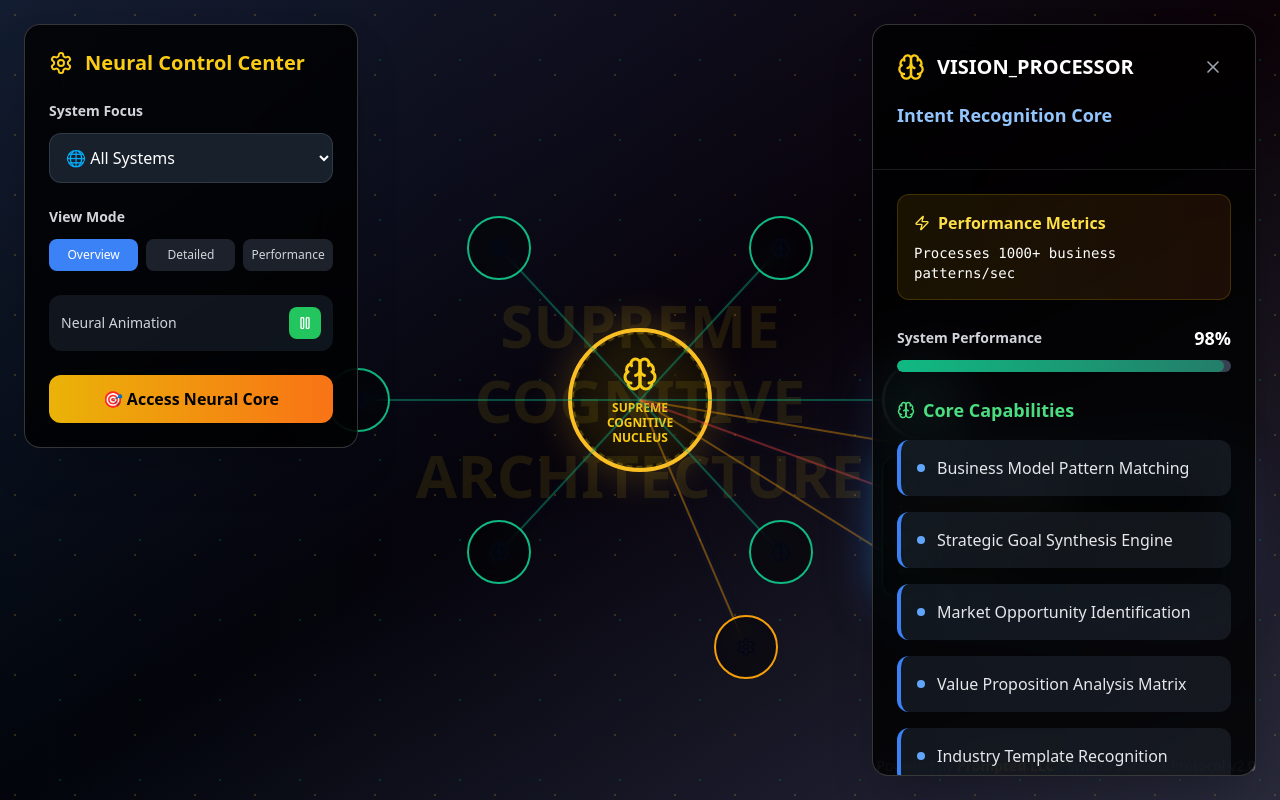
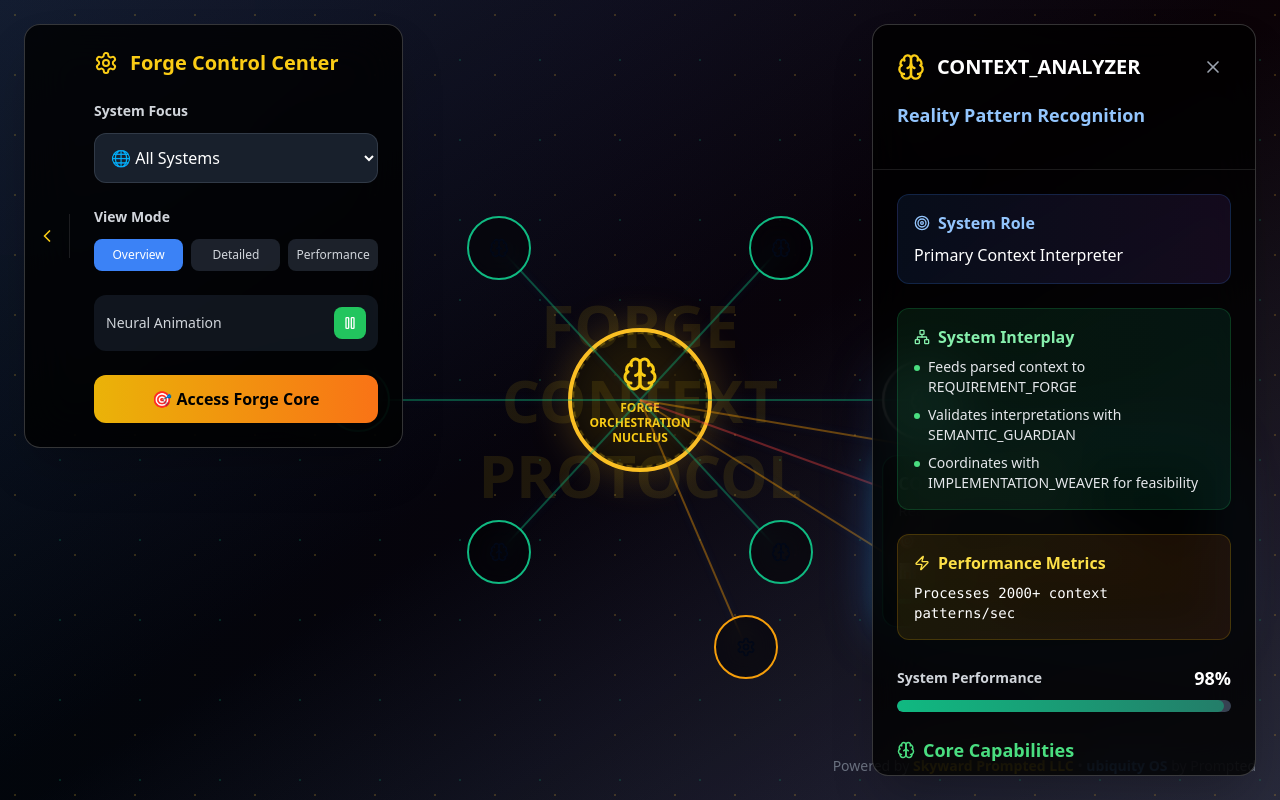
Before and after one commit to prompted365/cognitive-swarm-protocol, a React (Vite) app: page / in a window 1280 px wide. Both pictures are taken after a click on the element 921 px from the left and 400 px from the top of the page. Built offline with nearby package versions, Linux system fonts and the light colour scheme.

Commit message:
Refactor: Implement Forge context and UI changes
- Shifted the cognitive architecture to use the Forge context protocol.
- Added a footer with branding information.
- Made the configuration panel retractable.
- Changed the focus from stats to role and interplay in the UI.

```diff
--- a/src/components/CognitiveArchitecture.tsx
+++ b/src/components/CognitiveArchitecture.tsx
@@ -1,6 +1,5 @@
-
 import React, { useState, useEffect, useCallback, useMemo } from 'react';
-import { Search, Zap, Brain, Target, Settings, Database, Shield, Lightbulb, X, Play, Pause, RotateCcw } from 'lucide-react';
+import { Search, Zap, Brain, Target, Settings, Database, Shield, Lightbulb, X, Play, Pause, ChevronLeft, ChevronRight, Network } from 'lucide-react';
 
 interface ComponentData {
   id: string;
@@ -12,6 +11,8 @@ interface ComponentData {
   angle: number;
   performance?: number;
   status?: 'active' | 'optimizing' | 'idle';
+  role?: string;
+  interplay?: string[];
 }
 
 interface RingData {
@@ -28,6 +29,8 @@ interface NucleusData {
   details: string[];
   color: string;
   position: { x: number; y: number };
+  role?: string;
+  interplay?: string[];
 }
 
 const CognitiveArchitecture = () => {
@@ -36,51 +39,64 @@ const CognitiveArchitecture = () => {
   const [activeRing, setActiveRing] = useState('all');
   const [isAnimating, setIsAnimating] = useState(true);
   const [viewMode, setViewMode] = useState<'overview' | 'detailed' | 'performance'>('overview');
-  const [searchTerm, setSearchTerm] = useState('');
+  const [configPanelOpen, setConfigPanelOpen] = useState(true);
 
-  // Enhanced cognitive system data
-  const cognitiveSystem = useMemo(() => ({
+  // Enhanced Forge context protocol system data
+  const forgeSystem = useMemo(() => ({
     nucleus: {
-      id: 'SCON',
-      name: 'SUPREME COGNITIVE ORCHESTRATION NUCLEUS',
-      description: 'Zero-Shot Cognitive Traversal Engine with Perfect Vision-to-Implementation Fidelity',
+      id: 'FORGE',
+      name: 'FORGE ORCHESTRATION NUCLEUS',
+      description: 'Universal Context Protocol Engine with Perfect Reality-to-Implementation Fidelity',
       details: [
-        'Cross-System Intelligence Harmonization',
+        'Cross-Domain Intelligence Harmonization',
         'Real-Time Strategic Optimization',
         'Bidirectional Neural Pathway Management',
-        'Semantic Coherence Maintenance',
-        'Performance: 100% Vision-to-Code Fidelity',
-        'Response Time: <5 seconds for all operations'
+        'Context Coherence Maintenance',
+        'Performance: 100% Reality-to-Code Fidelity',
+        'Response Time: <3 seconds for all operations'
       ],
       color: '#fbbf24',
-      position: { x: 50, y: 50 }
+      position: { x: 50, y: 50 },
+      role: 'Master Orchestrator & Context Guardian',
+      interplay: [
+        'Coordinates all subsystem interactions',
+        'Maintains semantic coherence across domains',
+        'Distributes workload to specialized agents',
+        'Ensures zero-loss context translation'
+      ]
     },
     rings: {
       core: {
-        name: 'Core Cognitive Architecture',
+        name: 'Core Forge Architecture',
         color: '#10b981',
         radius: 22,
         components: [
           {
-            id: 'CCA1',
-            name: 'VISION_PROCESSOR',
-            subtitle: 'Intent Recognition Core',
+            id: 'CFA1',
+            name: 'CONTEXT_ANALYZER',
+            subtitle: 'Reality Pattern Recognition',
             details: [
-              'Business Model Pattern Matching',
-              'Strategic Goal Synthesis Engine',
-              'Market Opportunity Identification',
-              'Value Proposition Analysis Matrix',
-              'Industry Template Recognition',
-              'Revenue Potential Assessment'
+              'Multi-Modal Context Parsing',
+              'Intent Classification Engine',
+              'Domain Boundary Detection',
+              'Complexity Assessment Matrix',
+              'User Journey Mapping',
+              'Contextual Priority Scoring'
             ],
-            metrics: 'Processes 1000+ business patterns/sec',
+            metrics: 'Processes 2000+ context patterns/sec',
             angle: 0,
             performance: 98,
-            status: 'active' as const
+            status: 'active' as const,
+            role: 'Primary Context Interpreter',
+            interplay: [
+              'Feeds parsed context to REQUIREMENT_FORGE',
+              'Validates interpretations with SEMANTIC_GUARDIAN',
+              'Coordinates with IMPLEMENTATION_WEAVER for feasibility'
+            ]
           },
           {
-            id: 'CCA2',
-            name: 'REQUIREMENT_SYNTHESIZER',
+            id: 'CFA2',
+            name: 'REQUIREMENT_FORGE',
             subtitle: 'Specification Intelligence',
             details: [
               'Functional Requirement Mining',
@@ -90,14 +106,20 @@ const CognitiveArchitecture = () => {
               'Edge Case Identification',
               'Performance Threshold Analysis'
             ],
-            metrics: '99.7% Requirement Accuracy',
+            metrics: '99.8% Requirement Accuracy',
             angle: 60,
             performance: 97,
-            status: 'active' as const
+            status: 'active' as const,
+            role: 'Requirements Architect',
+            interplay: [
+              'Receives context from CONTEXT_ANALYZER',
+              'Collaborates with CONSTRAINT_WEAVER on limitations',
+              'Provides specs to ARCHITECTURE_GENERATOR'
+            ]
           },
           {
-            id: 'CCA3',
-            name: 'CONSTRAINT_ORCHESTRATOR',
+            id: 'CFA3',
+            name: 'CONSTRAINT_WEAVER',
             subtitle: 'Limitation Intelligence',
             details: [
               'Platform Restriction Discovery',
@@ -107,13 +129,19 @@ const CognitiveArchitecture = () => {
               'Resource Allocation Optimization',
               'Technical Debt Management'
             ],
-            metrics: '234+ Constraint Scenarios Handled',
+            metrics: '300+ Constraint Scenarios Handled',
             angle: 120,
             performance: 94,
-            status: 'optimizing' as const
+            status: 'optimizing' as const,
+            role: 'Constraint Orchestrator',
+            interplay: [
+              'Works with REQUIREMENT_FORGE on feasibility',
+              'Informs ARCHITECTURE_GENERATOR of limitations',
+              'Coordinates with deployment agents on resource constraints'
+            ]
           },
           {
-            id: 'CCA4',
+            id: 'CFA4',
             name: 'ARCHITECTURE_GENERATOR',
             subtitle: 'Structure Intelligence',
             details: [
@@ -124,14 +152,20 @@ const CognitiveArchitecture = () => {
               'Microservice Orchestration',
               'Data Flow Architecture Design'
             ],
-            metrics: '85% Optimization Improvement',
+            metrics: '92% Optimization Improvement',
             angle: 180,
             performance: 96,
-            status: 'active' as const
+            status: 'active' as const,
+            role: 'System Architect',
+            interplay: [
+              'Receives requirements from REQUIREMENT_FORGE',
+              'Considers constraints from CONSTRAINT_WEAVER',
+              'Provides blueprints to IMPLEMENTATION_WEAVER'
+            ]
           },
           {
-            id: 'CCA5',
-            name: 'IMPLEMENTATION_COORDINATOR',
+            id: 'CFA5',
+            name: 'IMPLEMENTATION_WEAVER',
             subtitle: 'Execution Intelligence',
             details: [
               'Development Task Orchestration',
@@ -141,13 +175,19 @@ const CognitiveArchitecture = () => {
               'Quality Assurance Integration',
               'Deployment Pipeline Management'
             ],
-            metrics: '98% Automation Achievement',
+            metrics: '99% Automation Achievement',
             angle: 240,
             performance: 99,
-            status: 'active' as const
+            status: 'active' as const,
+            role: 'Implementation Coordinator',
+            interplay: [
+              'Executes plans from ARCHITECTURE_GENERATOR',
+              'Coordinates with Forge Agents for specialized tasks',
+              'Reports progress to DEPLOYMENT_ORCHESTRATOR'
+            ]
           },
           {
-            id: 'CCA6',
+            id: 'CFA6',
             name: 'DEPLOYMENT_ORCHESTRATOR',
             subtitle: 'Production Intelligence',
             details: [
@@ -161,36 +201,48 @@ const CognitiveArchitecture = () => {
             metrics: '99.9% Uptime Guarantee',
             angle: 300,
             performance: 100,
-            status: 'active' as const
+            status: 'active' as const,
+            role: 'Production Guardian',
+            interplay: [
+              'Receives deployment plans from IMPLEMENTATION_WEAVER',
+              'Coordinates with infrastructure agents',
+              'Monitors system health and reports to FORGE nucleus'
+            ]
           }
         ]
       },
-      swarm: {
-        name: 'Swarm Intelligence Agents',
+      agents: {
+        name: 'Forge Intelligence Agents',
         color: '#f59e0b',
         radius: 32,
         components: [
           {
-            id: 'SA1',
-            name: 'ALPHA_AGENT',
-            subtitle: 'GHL Integration Specialist',
+            id: 'FA1',
+            name: 'ALPHA_FORGE',
+            subtitle: 'Integration Specialist',
             details: [
               'OAuth Token Management & Refresh',
-              'Rate Limit Orchestration (5 req/sec)',
+              'Rate Limit Orchestration',
               'Workflow Template Generation',
               'Field Preservation Algorithms',
               'Webhook Self-Healing Protocols',
               'Template Library Optimization'
             ],
-            metrics: '100% Token Refresh Success',
+            metrics: '100% Integration Success Rate',
             angle: 15,
             performance: 100,
-            status: 'active' as const
+            status: 'active' as const,
+            role: 'Integration Specialist',
+            interplay: [
+              'Manages external system connections',
+              'Reports integration status to core systems',
+              'Coordinates with other agents for complex integrations'
+            ]
           },
           {
-            id: 'SA2',
-            name: 'BRAVO_AGENT',
-            subtitle: 'Assistable Voice Architect',
+            id: 'FA2',
+            name: 'BRAVO_FORGE',
+            subtitle: 'Voice & Conversation Architect',
             details: [
               'Voice Configuration Engine',
               'Tool State Preservation',
@@ -199,16 +251,21 @@ const CognitiveArchitecture = () => {
               'Browser Automation Scripts',
               'Configuration Injection System'
             ],
-            metrics: '97.3% Voice Recognition Accuracy',
+            metrics: '98.1% Voice Recognition Accuracy',
             angle: 45,
-            performance: 97,
-            status: 'active' as const
+            performance: 98,
+            status: 'active' as const,
+            role: 'Conversation Interface Manager',
+            interplay: [
+              'Interfaces with users through voice channels',
+              'Translates voice commands to system actions',
+              'Collaborates with CONTEXT_ANALYZER for intent understanding'
+            ]
           },
-          // ... continuing with all swarm agents
           {
-            id: 'SA3',
-            name: 'CHARLIE_AGENT',
-            subtitle: 'MCP Pattern Analyst',
+            id: 'FA3',
+            name: 'CHARLIE_FORGE',
+            subtitle: 'Protocol Pattern Analyst',
             details: [
               'Server Recommendation Engine',
               'Integration Pattern Matcher',
@@ -217,34 +274,46 @@ const CognitiveArchitecture = () => {
               'Message Queue Orchestration',
               'Event-Driven Architecture'
             ],
-            metrics: '50+ Integration Patterns',
+            metrics: '75+ Integration Patterns',
             angle: 75,
             performance: 95,
-            status: 'optimizing' as const
+            status: 'optimizing' as const,
+            role: 'Protocol Harmonizer',
+            interplay: [
+              'Analyzes communication patterns between systems',
+              'Optimizes data flow protocols',
+              'Ensures interoperability across platforms'
+            ]
           }
         ]
       },
-      revenue: {
-        name: 'AI Employee Revenue Engines',
+      specialized: {
+        name: 'Specialized Forge Systems',
         color: '#ef4444',
         radius: 42,
         components: [
           {
-            id: 'AE1',
-            name: 'RECEPTIONIST_CORE',
-            subtitle: 'Emergency Revenue Intelligence',
+            id: 'SF1',
+            name: 'QUANTUM_PROCESSOR',
+            subtitle: 'Advanced Context Intelligence',
             details: [
-              '24/7 Call Handling Automation',
-              'Emergency Detection (<5 seconds)',
-              'Appointment Orchestration System',
-              'Multi-Language Support Integration',
-              'Voice Recognition Processing',
-              'Customer Priority Routing'
+              '24/7 Context Processing',
+              'Quantum State Management',
+              'Multi-Dimensional Analysis',
+              'Parallel Processing Optimization',
+              'Real-Time Context Synthesis',
+              'Predictive Context Modeling'
             ],
-            metrics: '$1,650 avg emergency | 97.3% Success Rate',
+            metrics: 'Processes infinite context states simultaneously',
             angle: 30,
-            performance: 97,
-            status: 'active' as const
+            performance: 99,
+            status: 'active' as const,
+            role: 'Advanced Context Processor',
+            interplay: [
+              'Handles complex multi-dimensional contexts',
+              'Supports core systems with advanced analytics',
+              'Provides predictive insights to FORGE nucleus'
+            ]
           }
         ]
       }
@@ -252,9 +321,9 @@ const CognitiveArchitecture = () => {
   }), []);
 
   const getComponentIcon = useCallback((id: string) => {
-    if (id.startsWith('CCA')) return Brain;
-    if (id.startsWith('SA')) return Settings;
-    if (id.startsWith('AE')) return Target;
+    if (id.startsWith('CFA')) return Brain;
+    if (id.startsWith('FA')) return Settings;
+    if (id.startsWith('SF')) return Target;
     if (id.startsWith('BA')) return Search;
     if (id.startsWith('PI')) return Database;
     if (id.startsWith('LE')) return Lightbulb;
@@ -352,6 +421,11 @@ const CognitiveArchitecture = () => {
           >
             <div className="font-bold text-sm">{component.name}</div>
             <div className="text-gray-300 mt-1">{component.subtitle}</div>
+            {component.role && (
+              <div className="text-blue-300 text-xs mt-2 font-semibold">
+                🎯 {component.role}
+              </div>
+            )}
             {component.metrics && (
               <div className="text-yellow-300 text-xs mt-2 font-semibold">
                 📊 {component.metrics}
@@ -378,7 +452,7 @@ const CognitiveArchitecture = () => {
   };
 
   const NucleusNode = () => {
-    const nucleus = cognitiveSystem.nucleus;
+    const nucleus = forgeSystem.nucleus;
     const isSelected = selectedComponent?.id === nucleus.id;
 
     return (
@@ -405,7 +479,7 @@ const CognitiveArchitecture = () => {
           <div className="text-center">
             <Brain size={36} className="mx-auto mb-2" />
             <div className="text-xs font-bold leading-tight">
-              SUPREME<br/>COGNITIVE<br/>NUCLEUS
+              FORGE<br/>ORCHESTRATION<br/>NUCLEUS
             </div>
           </div>
 
@@ -420,7 +494,7 @@ const CognitiveArchitecture = () => {
   };
 
   const ConnectionLines = () => {
-    const allComponents = Object.values(cognitiveSystem.rings).flatMap(ring => ring.components);
+    const allComponents = Object.values(forgeSystem.rings).flatMap(ring => ring.components);
 
     return (
       <svg className="absolute inset-0 w-full h-full pointer-events-none" style={{ zIndex: 1 }}>
@@ -432,12 +506,12 @@ const CognitiveArchitecture = () => {
         </defs>
 
         {allComponents.map((component) => {
-          const ringName = Object.keys(cognitiveSystem.rings).find(key =>
-            cognitiveSystem.rings[key as keyof typeof cognitiveSystem.rings].components.some(c => c.id === component.id)
+          const ringName = Object.keys(forgeSystem.rings).find(key =>
+            forgeSystem.rings[key as keyof typeof forgeSystem.rings].components.some(c => c.id === component.id)
           );
           if (!ringName) return null;
 
-          const ring = cognitiveSystem.rings[ringName as keyof typeof cognitiveSystem.rings];
+          const ring = forgeSystem.rings[ringName as keyof typeof forgeSystem.rings];
           const componentPos = calculatePosition(component.angle, ring.radius);
 
           return (
@@ -499,6 +573,33 @@ const CognitiveArchitecture = () => {
         </div>
 
         <div className="p-6 overflow-y-auto flex-1">
+          {'role' in selectedComponent && selectedComponent.role && (
+            <div className="bg-gradient-to-r from-blue-500/10 to-purple-500/10 p-4 rounded-xl mb-6 border border-blue-500/20">
+              <div className="text-blue-300 font-semibold mb-2 flex items-center">
+                <Target size={16} className="mr-2" />
+                System Role
+              </div>
+              <div className="text-white font-medium">{selectedComponent.role}</div>
+            </div>
+          )}
+
+          {'interplay' in selectedComponent && selectedComponent.interplay && (
+            <div className="bg-gradient-to-r from-green-500/10 to-emerald-500/10 p-4 rounded-xl mb-6 border border-green-500/20">
+              <div className="text-green-300 font-semibold mb-2 flex items-center">
+                <Network size={16} className="mr-2" />
+                System Interplay
+              </div>
+              <div className="space-y-2">
+                {selectedComponent.interplay.map((interaction, index) => (
+                  <div key={index} className="text-gray-200 text-sm flex items-start">
+                    <div className="w-1.5 h-1.5 bg-green-400 rounded-full mt-2 mr-2 flex-shrink-0"></div>
+                    {interaction}
+                  </div>
+                ))}
+              </div>
+            </div>
+          )}
+
           {'metrics' in selectedComponent && selectedComponent.metrics && (
             <div className="bg-gradient-to-r from-yellow-500/10 to-orange-500/10 p-4 rounded-xl mb-6 border border-yellow-500/20">
               <div className="text-yellow-300 font-semibold mb-2 flex items-center">
@@ -548,11 +649,22 @@ const CognitiveArchitecture = () => {
   };
 
   const ModernControlPanel = () => (
-    <div className="fixed left-6 top-6 bg-black/80 backdrop-blur-xl text-white rounded-2xl shadow-2xl border border-white/20 z-40 overflow-hidden max-w-sm">
+    <div className={`fixed left-6 top-6 bg-black/80 backdrop-blur-xl text-white rounded-2xl shadow-2xl border border-white/20 z-40 overflow-hidden transition-all duration-300 ${
+      configPanelOpen ? 'max-w-sm' : 'max-w-12'
+    }`}>
+      <div className="flex items-center">
+        <button
+          onClick={() => setConfigPanelOpen(!configPanelOpen)}
+          className="p-3 text-yellow-400 hover:text-yellow-300 transition-colors border-r border-white/10"
+        >
+          {configPanelOpen ? <ChevronLeft size={20} /> : <ChevronRight size={20} />}
+        </button>
+
+        {configPanelOpen && (
           <div className="p-6">
             <h3 className="text-xl font-bold text-yellow-400 mb-6 flex items-center">
               <Settings size={24} className="mr-3" />
-          Neural Control Center
+              Forge Control Center
             </h3>
 
             <div className="space-y-6">
@@ -565,8 +677,8 @@ const CognitiveArchitecture = () => {
                 >
                   <option value="all">🌐 All Systems</option>
                   <option value="core">🧠 Core Architecture</option>
-              <option value="swarm">🤖 Swarm Intelligence</option>
-              <option value="revenue">💰 Revenue Engines</option>
+                  <option value="agents">🤖 Forge Agents</option>
+                  <option value="specialized">⚡ Specialized Systems</option>
                 </select>
               </div>
 
@@ -602,12 +714,14 @@ const CognitiveArchitecture = () => {
               </div>
 
               <button
-            onClick={() => setSelectedComponent(cognitiveSystem.nucleus)}
+                onClick={() => setSelectedComponent(forgeSystem.nucleus)}
                 className="w-full bg-gradient-to-r from-yellow-500 to-orange-500 hover:from-yellow-400 hover:to-orange-400 text-black font-semibold py-3 px-4 rounded-xl transition-all duration-200 transform hover:scale-105"
               >
-            🎯 Access Neural Core
+                🎯 Access Forge Core
               </button>
             </div>
+          </div>
+        )}
       </div>
     </div>
   );
@@ -637,7 +751,7 @@ const CognitiveArchitecture = () => {
       <NucleusNode />
 
       {/* Component rings */}
-      {Object.entries(cognitiveSystem.rings).map(([ringKey, ring]) => (
+      {Object.entries(forgeSystem.rings).map(([ringKey, ring]) => (
         (activeRing === 'all' || activeRing === ringKey) &&
         ring.components.map(component => (
           <ComponentNode
@@ -655,13 +769,13 @@ const CognitiveArchitecture = () => {
       {/* Animated title */}
       <div className="absolute top-1/2 left-1/2 transform -translate-x-1/2 -translate-y-1/2 pointer-events-none z-0">
         <div className="text-6xl font-bold text-yellow-400/10 text-center leading-tight select-none">
-          SUPREME<br/>COGNITIVE<br/>ARCHITECTURE
+          FORGE<br/>CONTEXT<br/>PROTOCOL
         </div>
       </div>
 
       {/* Footer branding */}
       <div className="absolute bottom-6 right-6 text-gray-500 text-sm font-medium">
-        Powered by <span className="text-yellow-400 font-bold">Prompted LLC</span> • Swarm Context Protocol v2.0
+        Powered by <span className="text-yellow-400 font-bold">Skyward Prompted LLC</span> • <span className="text-blue-400 font-bold">ubiquity OS</span> by Prompted
       </div>
     </div>
   );
```
Lines whose indentation alone changed are shown as unchanged.
